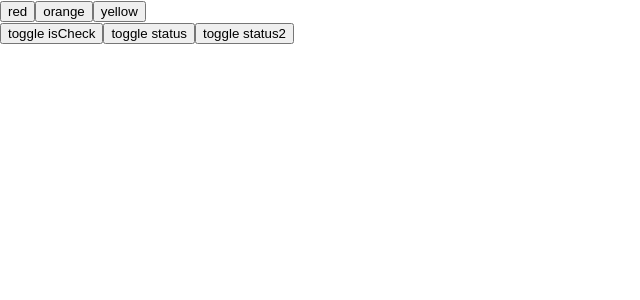
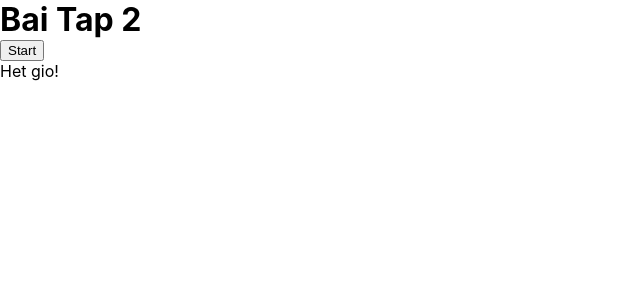
Before and after one commit to nguyengochie/react-sample-b3, a React (Create React App) app: page / in a window 1280 px wide. Shown: the top 300 px of the page, without its empty margins (0-640 px from the left). Built offline with nearby package versions, Linux system fonts and the light colour scheme.

Commit message:
bai tap useEffect

```diff
--- a/src/App.js
+++ b/src/App.js
@@ -5,6 +5,8 @@ import Page7 from "./components/pages/Page7";
 import Page8 from "./components/pages/Page8";
 import Page9 from "./components/pages/Page9";
 import Page11 from "./components/buoi_11/Page11";
+import BaiTap1 from "./components/buoi_11/bai_1";
+import BaiTap2 from "./components/buoi_11/Bai2";
 
 // ctrl + shift + o
 function App() {
@@ -15,7 +17,9 @@ function App() {
       {/* <Page7 /> */}
       {/* <Page8 /> */}
       {/* <Page9 /> */}
-      <Page11 />
+      {/* <Page11 /> */}
+      {/* <BaiTap1 /> */}
+      <BaiTap2 />
     </div>
   );
 }
--- /dev/null
+++ b/src/components/buoi_11/Bai2.js
@@ -0,0 +1,42 @@
+import React, { useEffect, useState } from 'react'
+
+const BaiTap2 = () => {
+    const [count, setCount] = useState(-1);
+
+
+    useEffect(() => {
+        if (count < 0) {
+            return;
+        }
+
+        const timer = setInterval(() => {
+            setCount((prevCount) => {
+                if (prevCount <= 0) {
+                    clearInterval(timer);
+                    return 0;
+                }
+                return prevCount - 1;
+            })
+        }, 1000)
+
+        return () => {
+            clearInterval(timer);
+        }
+    }, [count])
+
+    return (
+        <div>
+            <h1>Bai Tap 2</h1>
+            <button onClick={(() => {
+                setCount(count <= 0 ? 10 : -1)
+            })}>
+                {count <= 0 ? "Start" : "Stop"}
+            </button>
+            <div>
+                {count > 0 ? count : "Het gio!"}
+            </div>
+        </div>
+    )
+}
+
+export default BaiTap2
--- a/src/components/buoi_11/Page11.js
+++ b/src/components/buoi_11/Page11.js
@@ -63,12 +63,6 @@ const Page11 = () => {
         })
     }
 
-    useEffect(() => {
-        console.log("Listen id Home");
-    }, [])
-
-
-    //listendom
     return (
         <div id="home">
             {console.log("Render id Home")
--- /dev/null
+++ b/src/components/buoi_11/bai_1.js
@@ -0,0 +1,41 @@
+import React, { useEffect, useState } from 'react'
+
+const BaiTap1 = () => {
+    const [listUser, setListUser] = useState([]);
+    const [isLoading, setLoading] = useState(false);
+
+    const fetchUsers = async () => {
+        try {
+            setLoading(true);
+
+            const resp = await fetch("https://jsonplaceholder.typicode.com/users");
+            const data = await resp.json();
+            setListUser(data);
+        } catch (error) {
+            console.error(error);
+        }
+        setLoading(false);
+    }
+
+    const renderUsers = () => {
+        return listUser.map((user) => {
+            return <div key={user?.id}>
+                <h2>{user.id}</h2>
+                <p>{user.name}</p>
+            </div>
+        })
+    }
+
+    useEffect(() => {
+        // gọi API bên trong useEffect
+        fetchUsers();
+    }, [])
+    return (
+        <div>
+            <h1>Bai tap 1</h1>
+            {isLoading ? "...Loading" : renderUsers()}
+        </div>
+    )
+}
+
+export default BaiTap1
```
